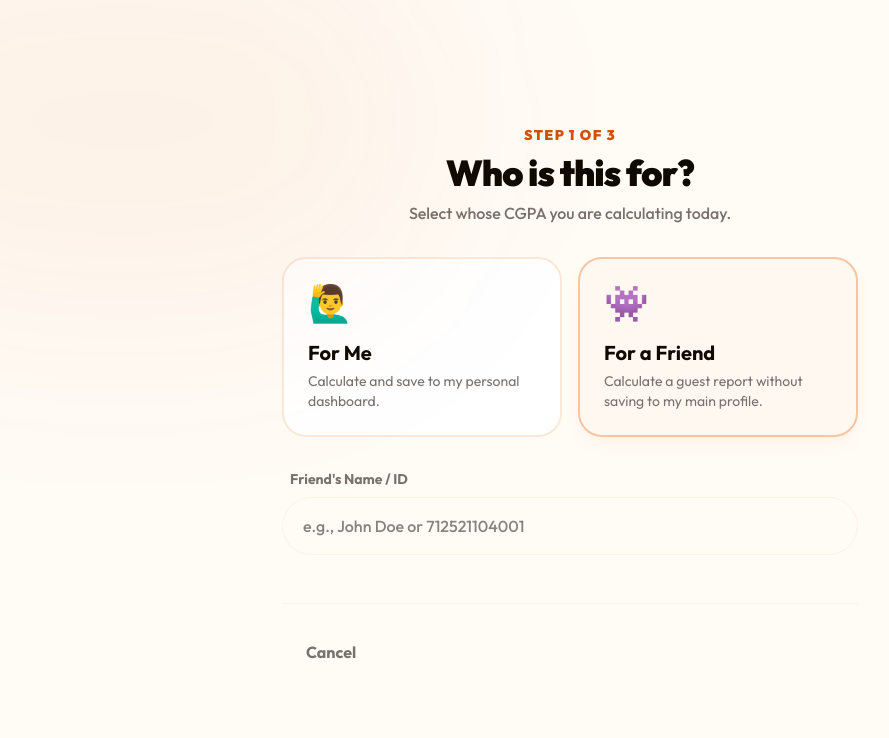
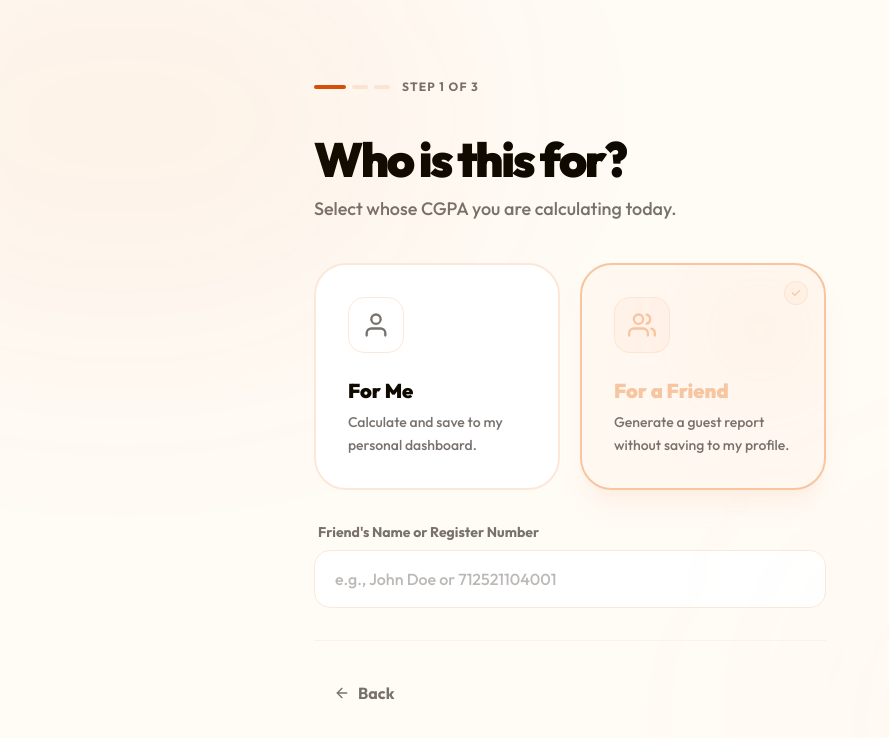
Before and after one commit to Vaishu-Develops/AI_Powered_CGAP_Calculator, a Next.js app in the folder frontend/: page /calculate/who in a window 1280 px wide. Both pictures are taken after a click on the button 788 px from the left and 405 px from the top of the page. Shown: the top 738 px of the page, without its empty margins (70-959 px from the left). Built offline with nearby package versions, Linux system fonts and the light colour scheme.

Commit message:
feat(frontend): improve calculate-who step UX

```diff
--- a/frontend/src/app/calculate/who/page.tsx
+++ b/frontend/src/app/calculate/who/page.tsx
@@ -1,9 +1,10 @@
 'use client';
 
 import { useState } from 'react';
-import { motion } from 'framer-motion';
+import { motion, AnimatePresence } from 'framer-motion';
 import { useRouter } from 'next/navigation';
 import { useCalcFlow, TargetType } from '@/context/CalcFlowContext';
+import { FiUser, FiUsers, FiArrowRight, FiArrowLeft } from 'react-icons/fi';
 
 export default function WhoPage() {
     const router = useRouter();
@@ -14,86 +15,179 @@ export default function WhoPage() {
     const handleNext = () => {
         if (!selected) return;
         if (selected === 'friend' && !friendName.trim()) return;
-
         setTarget(selected, friendName);
         router.push('/calculate/what');
     };
 
+    const options: {
+        id: TargetType;
+        label: string;
+        sublabel: string;
+        icon: React.ReactNode;
+        accentClass: string;
+        borderActive: string;
+        bgActive: string;
+        shadowActive: string;
+        glowClass: string;
+    }[] = [
+            {
+                id: 'me',
+                label: 'For Me',
+                sublabel: 'Calculate and save to my personal dashboard.',
+                icon: <FiUser className="w-7 h-7" />,
+                accentClass: 'text-primary',
+                borderActive: 'border-primary',
+                bgActive: 'bg-primary/5',
+                shadowActive: 'shadow-primary/15',
+                glowClass: 'bg-primary/10',
+            },
+            {
+                id: 'friend',
+                label: 'For a Friend',
+                sublabel: 'Generate a guest report without saving to my profile.',
+                icon: <FiUsers className="w-7 h-7" />,
+                accentClass: 'text-accent-1',
+                borderActive: 'border-accent-1',
+                bgActive: 'bg-accent-1/5',
+                shadowActive: 'shadow-accent-1/15',
+                glowClass: 'bg-accent-1/10',
+            },
+        ];
+
+    const isValid = selected && (selected === 'me' || friendName.trim());
+
     return (
         <main className="min-h-screen bg-bg flex flex-col items-center justify-center p-6 text-text-primary relative overflow-hidden">
 
-            {/* Aurora */}
-            <div className="absolute top-[-10%] left-[-10%] w-[50%] h-[50%] bg-primary/5 rounded-full blur-[100px] pointer-events-none" />
+            {/* Atmospheric glows */}
+            <div className="absolute top-[-10%] left-[-10%] w-[50%] h-[50%] bg-primary/5 rounded-full blur-[120px] pointer-events-none" />
+            <div className="absolute bottom-[-10%] right-[-10%] w-[40%] h-[40%] bg-accent-1/5 rounded-full blur-[120px] pointer-events-none" />
 
             <motion.div
-                initial={{ opacity: 0, y: 20 }} animate={{ opacity: 1, y: 0 }}
-                className="max-w-xl w-full"
+                initial={{ opacity: 0, y: 24 }}
+                animate={{ opacity: 1, y: 0 }}
+                transition={{ duration: 0.4, ease: 'easeOut' }}
+                className="max-w-lg w-full"
             >
-                <div className="mb-8 text-center">
-                    <p className="text-primary font-black tracking-widest uppercase text-sm mb-2">Step 1 of 3</p>
-                    <h1 className="text-4xl font-black tracking-tight mb-2">Who is this for?</h1>
-                    <p className="text-text-muted font-medium">Select whose CGPA you are calculating today.</p>
+                {/* Step indicator */}
+                <div className="flex items-center gap-3 mb-10">
+                    <div className="flex gap-1.5">
+                        {[1, 2, 3].map((s) => (
+                            <div
+                                key={s}
+                                className={`h-1 rounded-full transition-all duration-300 ${s === 1 ? 'w-8 bg-primary' : 'w-4 bg-border'}`}
+                            />
+                        ))}
+                    </div>
+                    <span className="text-xs font-bold text-text-muted uppercase tracking-widest">Step 1 of 3</span>
                 </div>
 
-                <div className="grid grid-cols-1 sm:grid-cols-2 gap-4 mb-8">
+                {/* Header */}
+                <div className="mb-10">
+                    <h1 className="text-4xl md:text-5xl font-black tracking-tighter mb-3">Who is this for?</h1>
+                    <p className="text-text-muted font-medium text-lg">Select whose CGPA you are calculating today.</p>
+                </div>
 
+                {/* Selection cards */}
+                <div className="grid grid-cols-1 sm:grid-cols-2 gap-5 mb-8">
+                    {options.map((opt) => {
+                        const isSelected = selected === opt.id;
+                        return (
                             <button
-                        onClick={() => { setSelected('me'); setFriendName(''); }}
-                        className={`p-6 rounded-[24px] border-2 text-left transition-all ${selected === 'me'
-                                ? 'border-primary bg-primary/5 shadow-lg shadow-primary/10'
-                                : 'border-border bg-bg-card hover:border-primary/50'
+                                key={opt.id}
+                                onClick={() => { setSelected(opt.id); setFriendName(''); }}
+                                className={`relative group p-8 rounded-[2rem] border-2 text-left transition-all duration-300 overflow-hidden
+                                    ${isSelected
+                                        ? `${opt.borderActive} ${opt.bgActive} shadow-xl ${opt.shadowActive}`
+                                        : 'border-border bg-bg-card hover:border-primary/30 hover:shadow-md'
                                     }`}
                             >
-                        <div className="text-4xl mb-4">🙋‍♂️</div>
-                        <h3 className="text-xl font-bold mb-1">For Me</h3>
-                        <p className="text-sm text-text-muted">Calculate and save to my personal dashboard.</p>
-                    </button>
+                                {/* Hover glow */}
+                                <div className={`absolute top-0 right-0 w-32 h-32 ${opt.glowClass} rounded-full blur-[50px] opacity-0 ${isSelected ? 'opacity-100' : 'group-hover:opacity-50'} transition-opacity duration-500 pointer-events-none`} />
 
-                    <button
-                        onClick={() => setSelected('friend')}
-                        className={`p-6 rounded-[24px] border-2 text-left transition-all ${selected === 'friend'
-                                ? 'border-accent-1 bg-accent-1/5 shadow-lg shadow-accent-1/10'
-                                : 'border-border bg-bg-card hover:border-accent-1/50'
+                                {/* Icon */}
+                                <div className={`relative z-10 w-14 h-14 rounded-2xl flex items-center justify-center mb-6 border transition-all duration-300
+                                    ${isSelected
+                                        ? `${opt.glowClass} border-${opt.id === 'me' ? 'primary' : 'accent-1'}/30 ${opt.accentClass}`
+                                        : 'bg-bg-card-alt border-border text-text-muted group-hover:border-primary/20 group-hover:text-primary'
                                     }`}
                                 >
-                        <div className="text-4xl mb-4">👾</div>
-                        <h3 className="text-xl font-bold mb-1">For a Friend</h3>
-                        <p className="text-sm text-text-muted">Calculate a guest report without saving to my main profile.</p>
-                    </button>
-
+                                    {opt.icon}
                                 </div>
 
+                                {/* Text */}
+                                <div className="relative z-10">
+                                    <h3 className={`text-xl font-black mb-1.5 transition-colors ${isSelected ? opt.accentClass : 'text-text-primary'}`}>
+                                        {opt.label}
+                                    </h3>
+                                    <p className="text-sm text-text-muted font-medium leading-relaxed">{opt.sublabel}</p>
+                                </div>
+
+                                {/* Selected checkmark */}
+                                {isSelected && (
+                                    <motion.div
+                                        initial={{ scale: 0, opacity: 0 }}
+                                        animate={{ scale: 1, opacity: 1 }}
+                                        className={`absolute top-4 right-4 w-6 h-6 rounded-full flex items-center justify-center ${opt.accentClass} ${opt.glowClass} border ${opt.id === 'me' ? 'border-primary/30' : 'border-accent-1/30'}`}
+                                    >
+                                        <svg className="w-3 h-3" fill="currentColor" viewBox="0 0 20 20">
+                                            <path fillRule="evenodd" d="M16.707 5.293a1 1 0 010 1.414l-8 8a1 1 0 01-1.414 0l-4-4a1 1 0 011.414-1.414L8 12.586l7.293-7.293a1 1 0 011.414 0z" clipRule="evenodd" />
+                                        </svg>
+                                    </motion.div>
+                                )}
+                            </button>
+                        );
+                    })}
+                </div>
+
+                {/* Friend name input */}
+                <AnimatePresence>
                     {selected === 'friend' && (
                         <motion.div
-                        initial={{ opacity: 0, height: 0 }} animate={{ opacity: 1, height: 'auto' }}
-                        className="mb-8"
+                            initial={{ opacity: 0, height: 0 }}
+                            animate={{ opacity: 1, height: 'auto' }}
+                            exit={{ opacity: 0, height: 0 }}
+                            className="mb-8 overflow-hidden"
                         >
-                        <label className="block text-sm font-bold text-text-muted mb-2 ml-2">Friend's Name / ID</label>
+                            <label className="block text-sm font-bold text-text-muted mb-2 ml-1">
+                                Friend&apos;s Name or Register Number
+                            </label>
                             <input
                                 type="text"
                                 value={friendName}
                                 onChange={(e) => setFriendName(e.target.value)}
                                 placeholder="e.g., John Doe or 712521104001"
-                            className="w-full bg-bg-card-alt border border-border/50 px-5 py-4 rounded-full focus:outline-none focus:ring-2 focus:ring-accent-1/50 font-medium"
+                                className="w-full bg-bg-card border border-border px-5 py-4 rounded-2xl focus:outline-none focus:ring-2 focus:ring-accent-1/40 focus:border-accent-1/50 font-medium text-text-primary placeholder:text-text-muted/50 transition-all"
                             />
                         </motion.div>
                     )}
+                </AnimatePresence>
 
-                <div className="flex justify-between items-center mt-12 pt-6 border-t border-border/50">
-                    <button onClick={() => router.push('/home')} className="px-6 py-3 font-bold text-text-muted hover:text-text-primary">Cancel</button>
+                {/* Footer actions */}
+                <div className="flex items-center justify-between pt-6 border-t border-border/50">
+                    <button
+                        onClick={() => router.push('/home')}
+                        className="flex items-center gap-2 px-5 py-3 font-bold text-text-muted hover:text-text-primary transition-colors"
+                    >
+                        <FiArrowLeft className="w-4 h-4" />
+                        Back
+                    </button>
 
-                    <button
+                    <motion.button
                         onClick={handleNext}
-                        disabled={!selected || (selected === 'friend' && !friendName.trim())}
-                        className={`px-8 py-3 rounded-full font-bold text-lg transition-all ${selected && (selected === 'me' || friendName.trim())
-                                ? 'bg-primary text-white shadow-lg shadow-primary/30 hover:scale-105'
-                                : 'bg-bg-card-alt text-text-muted cursor-not-allowed hidden' // hidden until valid for slicker UI
+                        disabled={!isValid}
+                        animate={isValid ? { opacity: 1, x: 0 } : { opacity: 0, x: 10 }}
+                        transition={{ duration: 0.2 }}
+                        className={`flex items-center gap-3 px-8 py-3.5 rounded-full font-bold text-lg transition-all
+                            ${isValid
+                                ? 'bg-primary text-white shadow-lg shadow-primary/25 hover:scale-105 hover:shadow-primary/40 active:scale-95'
+                                : 'pointer-events-none opacity-0'
                             }`}
                     >
-                        Continue -{'>'}
-                    </button>
+                        Continue
+                        <FiArrowRight className="w-5 h-5" />
+                    </motion.button>
                 </div>
-
             </motion.div>
         </main>
     );
```
Lines whose indentation alone changed are shown as unchanged.
